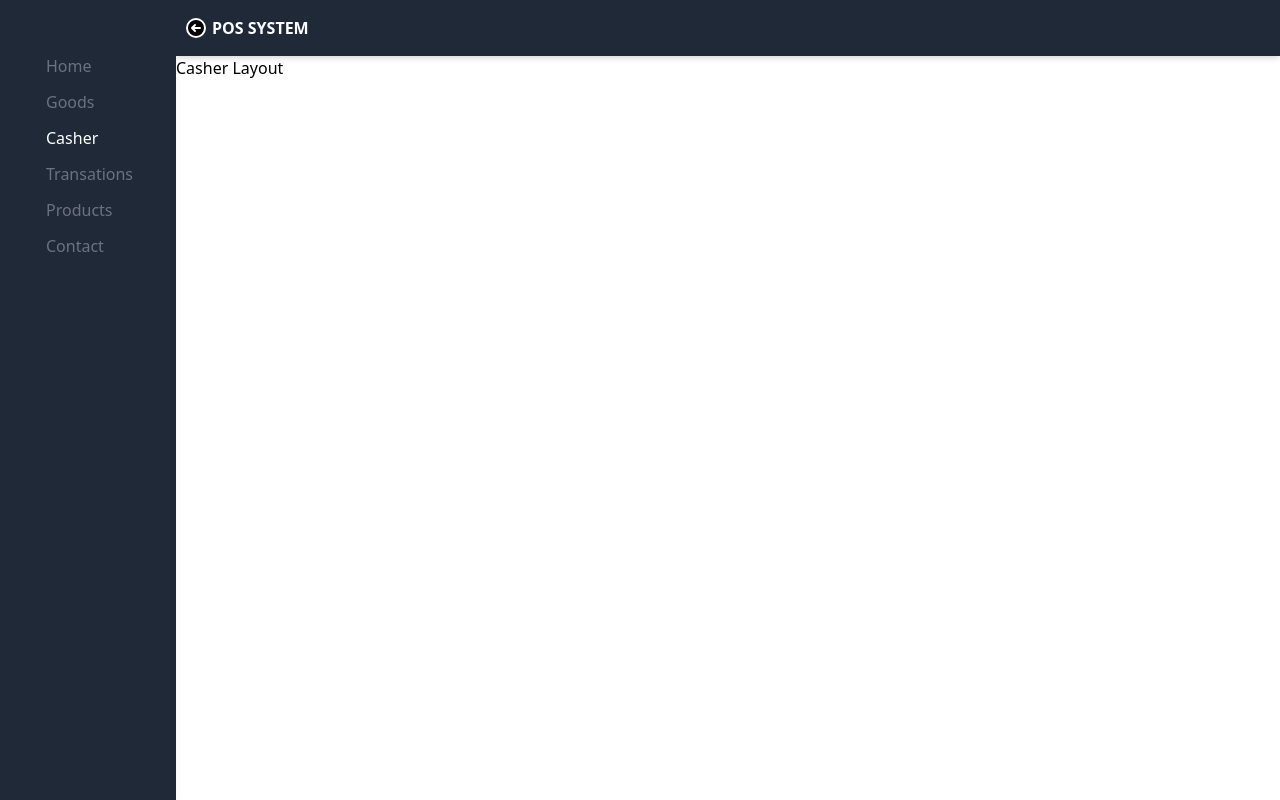
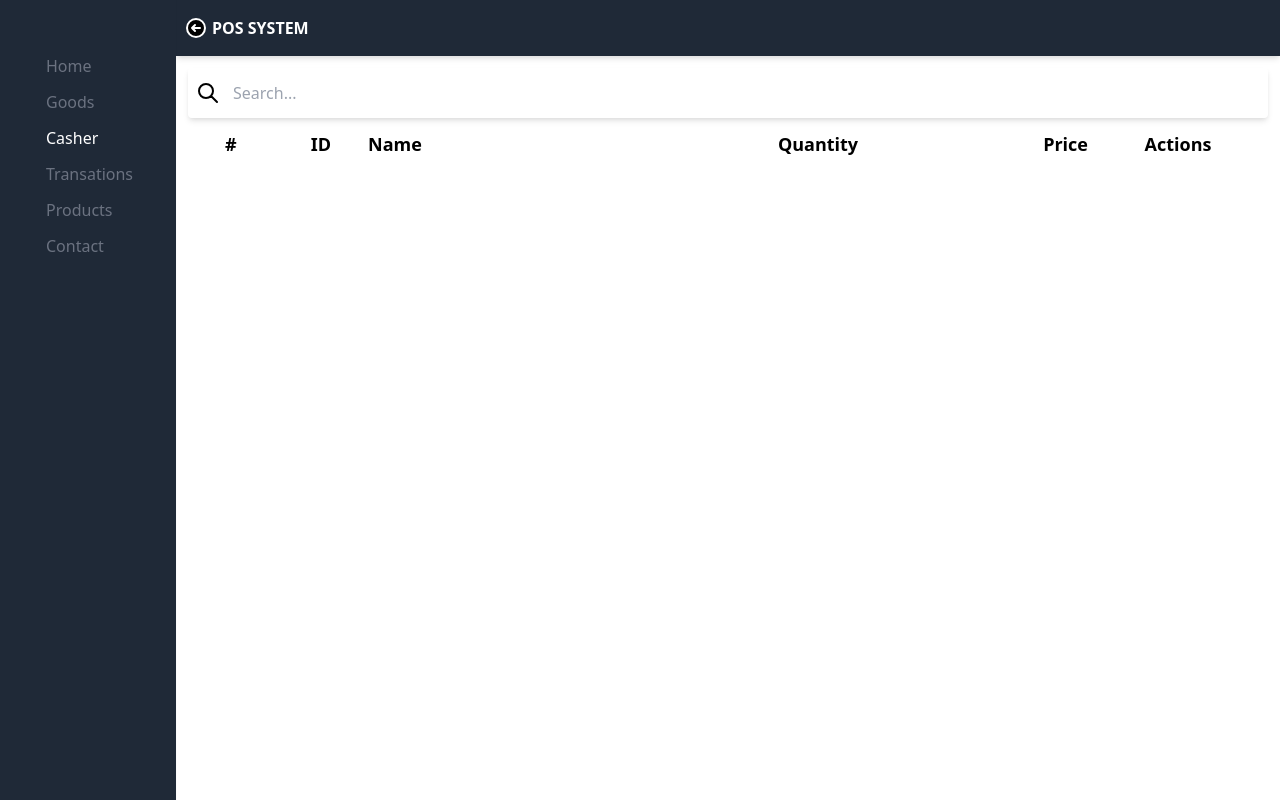
Before and after one commit to chitgyi/vue3-and-tailwind, a Vue app: page /casher in a window 1280 px wide. Built offline with nearby package versions, Linux system fonts and the light colour scheme.

Commit message:
add cart flow

```diff
--- a/src/App.vue
+++ b/src/App.vue
@@ -8,10 +8,13 @@
 
 <script>
 import { provide } from "vue";
+
 import useProduct from "./composables/product";
 import useDialog from "./composables/dialog";
 import useApp from "./composables/app";
 import useGoods from "./composables/goods";
+import useCash from "./composables/cash";
+
 import SlideBar from "./components/nav-bars/SlideBar.vue";
 import AppBar from "./components/nav-bars/AppBar.vue";
 import MainLayout from "./layouts/MainLayout.vue";
@@ -23,6 +26,7 @@ export default {
     provide("DIALOG_PROVIDER", useDialog());
     provide("APP_PROVIDER", useApp());
     provide("GOODS_PROVIDER", useGoods());
+    provide("CASH_PROVIDER", useCash());
   },
 };
 </script>
--- /dev/null
+++ b/src/components/views/casher/cash-search-list-view.vue
@@ -0,0 +1,29 @@
+<template>
+  <div class="border m-2 p-2" v-for="(result, index) in results" :key="index">
+    <div class>
+      <p class="mr-1 block py-2">{{ result.name }}</p>
+      <div class="flex">
+        <h4 class="bg-gray-700 p-1 rounded-l text-white font-semibold">
+          {{ result.price }} MMK
+        </h4>
+        <h4
+          class="bg-blue-700 py-1 px-3 rounded-r font-mono cursor-pointer text-white"
+          @click="add(result)"
+        >
+          +
+        </h4>
+      </div>
+    </div>
+  </div>
+</template>
+
+<script>
+export default {
+  props: {
+    results: Array,
+    add: Function,
+  },
+};
+</script>
+
+<style lang="scss" scoped></style>
--- /dev/null
+++ b/src/components/views/casher/casher-list-view.vue
@@ -0,0 +1,87 @@
+<template>
+  <!-- start table header -->
+  <div class="grid grid-cols-6 py-3">
+    <div class="flex justify-around">
+      <div class="font-bold text-lg">#</div>
+      <div class="font-bold text-lg">ID</div>
+    </div>
+    <div class="font-bold text-lg col-span-2">Name</div>
+    <div
+      class="font-bold text-lg text-center cursor-pointer"
+      @click="orderByQuantity((isOrderedQuantity = !isOrderedQuantity))"
+    >
+      Quantity
+    </div>
+    <div
+      class="font-bold text-lg text-right cursor-pointer"
+      @click="orderByPrice((isOrderedPrice = !isOrderedPrice))"
+    >
+      Price
+    </div>
+    <div class="font-bold text-center text-lg">Actions</div>
+  </div>
+  <!-- end table header -->
+
+  <!-- start table body -->
+  <div class="grid grid-cols-6 border-b py-3" v-for="(good, index) in goods" :key="index">
+    <div class="flex justify-around">
+      <div class="">{{ index + 1 }}</div>
+      <div class="">{{ index }}</div>
+    </div>
+    <div class="col-span-2">{{ good.name }}</div>
+    <div class="text-center align-middle">
+      <div class="flex justify-center">
+        <div class="bg-red-500 text-white add-cash-btn" @click="reduceQuantity(index)">
+          -
+        </div>
+        <div class="mx-1.5">{{ good.quantity }}</div>
+        <div class="bg-green-500 text-white add-cash-btn" @click="addQuantity(index)">
+          +
+        </div>
+      </div>
+    </div>
+    <div class="text-right">{{ good.price * good.quantity }}</div>
+    <div class="flex justify-center">
+      <svg
+        @click="remove(index)"
+        class="w-6 h-6 cursor-pointer"
+        fill="none"
+        stroke="currentColor"
+        viewBox="0 0 24 24"
+        xmlns="http://www.w3.org/2000/svg"
+      >
+        <path
+          stroke-linecap="round"
+          stroke-linejoin="round"
+          stroke-width="2"
+          d="M10 14l2-2m0 0l2-2m-2 2l-2-2m2 2l2 2m7-2a9 9 0 11-18 0 9 9 0 0118 0z"
+        ></path>
+      </svg>
+    </div>
+  </div>
+  <!-- end table body -->
+</template>
+
+<script>
+import { inject, ref } from "vue";
+export default {
+  props: {
+    goods: Array,
+    orderByPrice: Function,
+    orderByQuantity: Function,
+    addQuantity: Function,
+    reduceQuantity: Function,
+    remove: Function,
+  },
+
+  setup() {
+    const isOrderedPrice = ref(false);
+    const isOrderedQuantity = ref(false);
+    const { show } = inject("DIALOG_PROVIDER");
+
+    return { show, isOrderedQuantity, isOrderedPrice };
+  },
+};
+</script>
+
+<style lang="scss" scoped></style>
--- /dev/null
+++ b/src/composables/cash.js
@@ -0,0 +1,73 @@
+import {  watch, ref } from "vue";
+
+export default function useCash() {
+    const cashlist = ref([]);
+    const search = ref(null);
+
+    const serachResult = ref(null)
+
+    watch(search, (value) => {
+        if(value == ""){
+            serachResult.value = null;
+        }else{
+            // search
+            serachResult.value = Array(value.length).fill({
+                id: 1,
+                name: 'Chit Ye Aung',
+                price: 10000,
+                quantity: 1
+            });
+        }
+    })
+
+    const add = (data) => {
+        if(cashlist.value.length != 0){
+            const cash = cashlist.value.reduce((value)=> value.id == data.id);
+            if(cash){
+                cash.quantity += 1;
+                const index = cashlist.value.indexOf(data);
+                cashlist[index] = cash;
+            }
+        }else{
+            cashlist.value.push(data);
+        }
+
+    }
+
+    const remove = (index) => {
+        cashlist.value.splice(index);
+    }
+
+    const addQuantity = (index) => {
+        cashlist.value[index].quantity += 1;
+    }
+
+    const reduceQuantity = (index) => {
+        if(cashlist.value[index].quantity <= 1){
+            remove(index);
+        }else{
+            cashlist.value[index].quantity -= 1;
+        }
+
+    }
+
+    const orderByPrice = (ASC = false) => {
+        if (ASC) {
+            serachResult.value.sort((a, b) => a.price - b.price);
+        } else {
+            serachResult.value.sort((a, b) => b.price - a.price);
+        }
+    };
+
+    const orderByQuantity = (ASC = false) => {
+        if (ASC) {
+            serachResult.value.sort((a, b) => a.quantity - b.quantity);
+        } else {
+            serachResult.value.sort((a, b) => b.quantity - a.quantity);
+        }
+    };
+
+    return {
+        cashlist,serachResult, add, addQuantity, reduceQuantity, search, remove, orderByPrice, orderByQuantity
+    }
+}
--- a/src/composables/goods.js
+++ b/src/composables/goods.js
@@ -58,7 +58,23 @@ export default function usebaseGoods() {
         }
     }
 
+    const orderByPrice = (ASC = false) => {
+        if (ASC) {
+            goodResults.value.sort((a, b) => a.price - b.price);
+        } else {
+            goodResults.value.sort((a, b) => b.price - a.price);
+        }
+    };
+
+    const orderByQuantity = (ASC = false) => {
+        if (ASC) {
+            goodResults.value.sort((a, b) => a.quantity - b.quantity);
+        } else {
+            goodResults.value.sort((a, b) => b.quantity - a.quantity);
+        }
+    };
+
     return {
-        search, goods: goodResults, loadGoods, onEdit, onDelete
+        search, goods: goodResults, loadGoods, onEdit, onDelete, orderByQuantity, orderByPrice
     }
 }
--- a/src/index.css
+++ b/src/index.css
@@ -5,6 +5,9 @@
 @layer components {
     .main-content {
         @apply absolute overflow-auto top-14 inset-0;
+    }
+    .add-cash-btn{
+      @apply px-3 rounded font-mono font-bold cursor-pointer
     }
 }
 
--- a/src/layouts/Casher.vue
+++ b/src/layouts/Casher.vue
@@ -1,9 +1,61 @@
 <template>
-  <div>Casher Layout</div>
+  <div class="m-3">
+    <div class="shadow-md p-2 rounded">
+      <div class="flex items-center">
+        <serach-svg />
+        <input
+          class="border border-transparent focus:outline-none flex-auto px-3 leading-loose"
+          placeholder="Search..."
+          v-model="search"
+        />
+      </div>
+      <div class="border-t pt-2" v-if="serachResult">
+        <cash-search-list-view :results="serachResult" :add="add" />
+      </div>
+    </div>
+    <casher-list-view
+      :goods="goods"
+      :orderByPrice="orderByPrice"
+      :orderByQuantity="orderByQuantity"
+      :addQuantity="addQuantity"
+      :reduceQuantity="reduceQuantity"
+      :remove="remove"
+    />
+  </div>
 </template>
 
 <script>
-export default {};
+import { inject } from "vue";
+import SerachSvg from "../assets/path/serach-svg.vue";
+import CasherListView from "../components/views/casher/casher-list-view.vue";
+import CashSearchListView from "../components/views/casher/cash-search-list-view.vue";
+
+export default {
+  components: { SerachSvg, CasherListView, CashSearchListView },
+  setup() {
+    const {
+      cashlist,
+      add,
+      addQuantity,
+      serachResult,
+      reduceQuantity,
+      search,
+      remove,
+      orderByPrice,
+      orderByQuantity,
+    } = inject("CASH_PROVIDER");
+
+    return {
+      goods: cashlist,
+      serachResult,
+      add,
+      addQuantity,
+      reduceQuantity,
+      search,
+      remove,
+      orderByPrice,
+      orderByQuantity,
+    };
+  },
+};
 </script>
-
-<style lang="scss" scoped></style>
--- a/src/layouts/Goods.vue
+++ b/src/layouts/Goods.vue
@@ -35,7 +35,15 @@ export default {
   setup() {
     const good = ref({});
     var indexed = 0;
-    const { goods, search, loadGoods, onEdit, onDelete } = inject("GOODS_PROVIDER");
+    const {
+      goods,
+      search,
+      loadGoods,
+      onEdit,
+      onDelete,
+      orderByPrice,
+      orderByQuantity,
+    } = inject("GOODS_PROVIDER");
     const { show } = inject("DIALOG_PROVIDER");
     onMounted(() => loadGoods());
 
@@ -48,22 +56,6 @@ export default {
     const onSaveEdit = (data) => {
       onEdit(indexed, data);
       show.value = false;
-    };
-
-    const orderByPrice = (ASC = false) => {
-      if (ASC) {
-        goods.value.sort((a, b) => a.price - b.price);
-      } else {
-        goods.value.sort((a, b) => b.price - a.price);
-      }
-    };
-
-    const orderByQuantity = (ASC = false) => {
-      if (ASC) {
-        goods.value.sort((a, b) => a.quantity - b.quantity);
-      } else {
-        goods.value.sort((a, b) => b.quantity - a.quantity);
-      }
     };
 
     return {
@@ -80,5 +72,3 @@ export default {
   },
 };
 </script>
-
-<style lang="scss" scoped></style>
```
